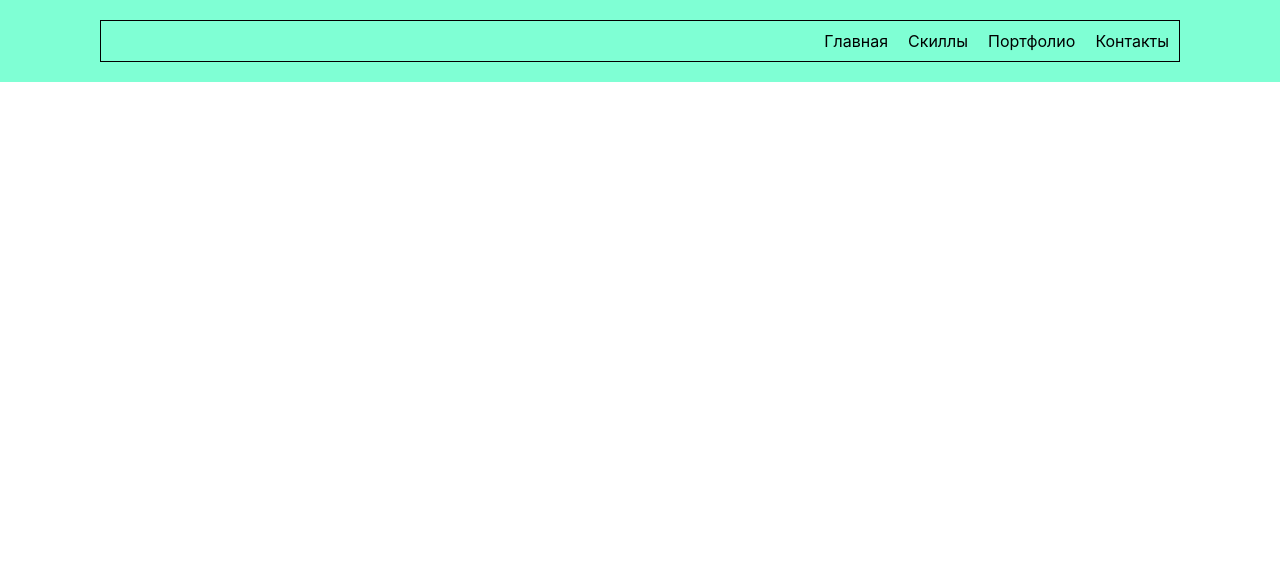
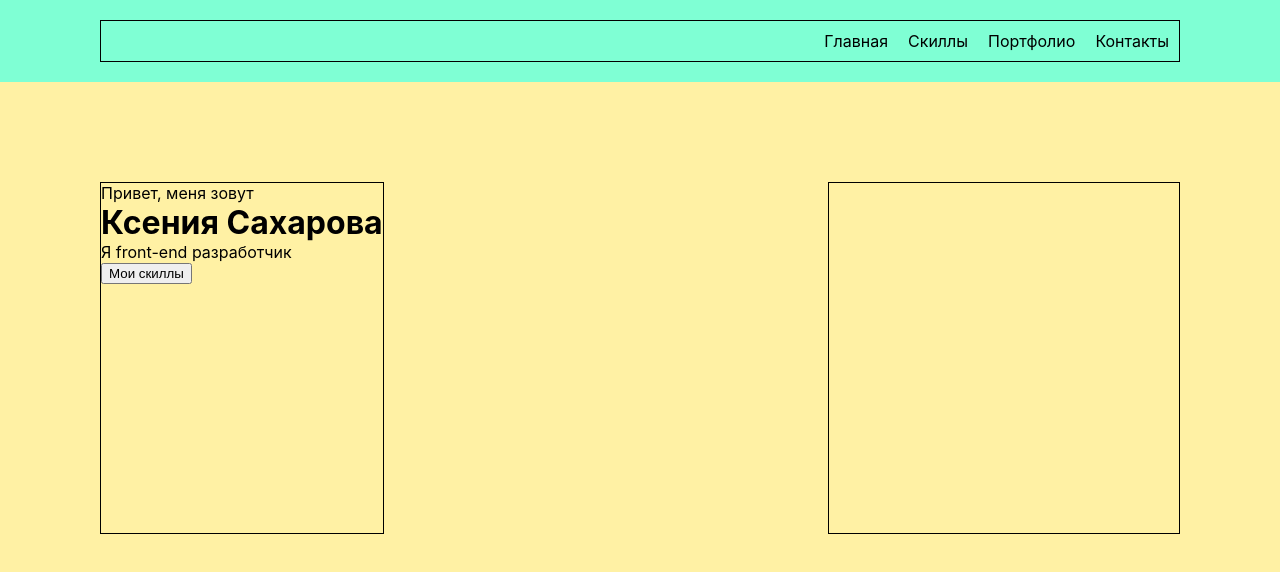
Before and after one commit to SakharovaKsu/Portfolio, a React (Create React App) app: page / in a window 1280 px wide. Shown: the top 572 px of the page. Built offline with nearby package versions, Linux system fonts and the light colour scheme.

Commit message:
Добавление структуры main

```diff
--- a/src/App.tsx
+++ b/src/App.tsx
@@ -1,11 +1,13 @@
 import React from 'react';
 import './App.css';
 import Header from './Components/Header/Header';
+import Main from './Components/Main/Main';
 
 function App() {
   return (
     <div className="App">
-      <Header/>
+        <Header/>
+        <Main/>
     </div>
   );
 }
--- /dev/null
+++ b/src/Components/Main/Main.module.css
@@ -0,0 +1,27 @@
+.main {
+    display: flex;
+    justify-content: space-between;
+    gap: 30px;
+    height: 80vh;
+    background-color: #fff1a4;
+    padding: 100px;
+}
+
+.boxText {
+    height: 350px;
+    border: 1px solid #000;
+}
+
+.title {
+    margin: 0;
+}
+
+.text {
+    margin: 0;
+}
+
+.photo {
+    width: 350px;
+    height: 350px;
+    border: 1px solid #000;
+}
--- /dev/null
+++ b/src/Components/Main/Main.tsx
@@ -0,0 +1,18 @@
+import React from 'react';
+import s from './Main.module.css'
+
+const Main = () => {
+    return (
+        <div className={s.main}>
+            <div className={s.boxText}>
+                <span>Привет, меня зовут</span>
+                <h1 className={s.title}>Ксения Сахарова</h1>
+                <p className={s.text}>Я front-end разработчик</p>
+                <button>Мои скиллы</button>
+            </div>
+            <div className={s.photo}></div>
+        </div>
+    );
+};
+
+export default Main;
```
